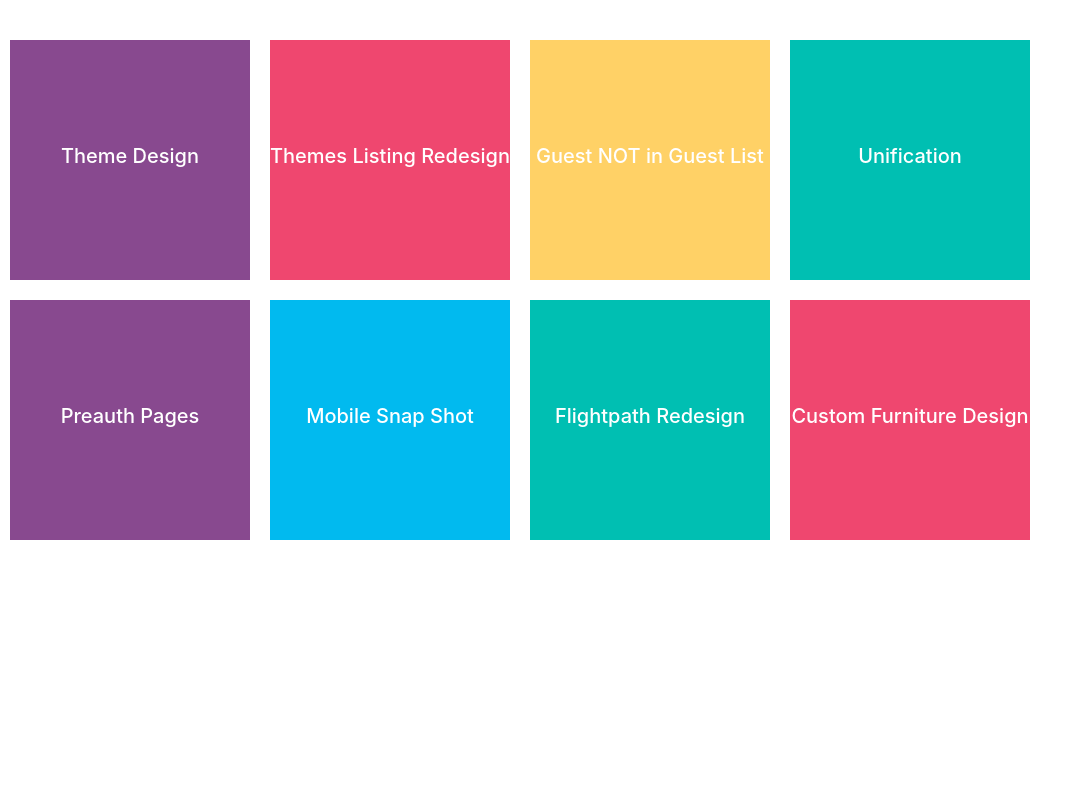
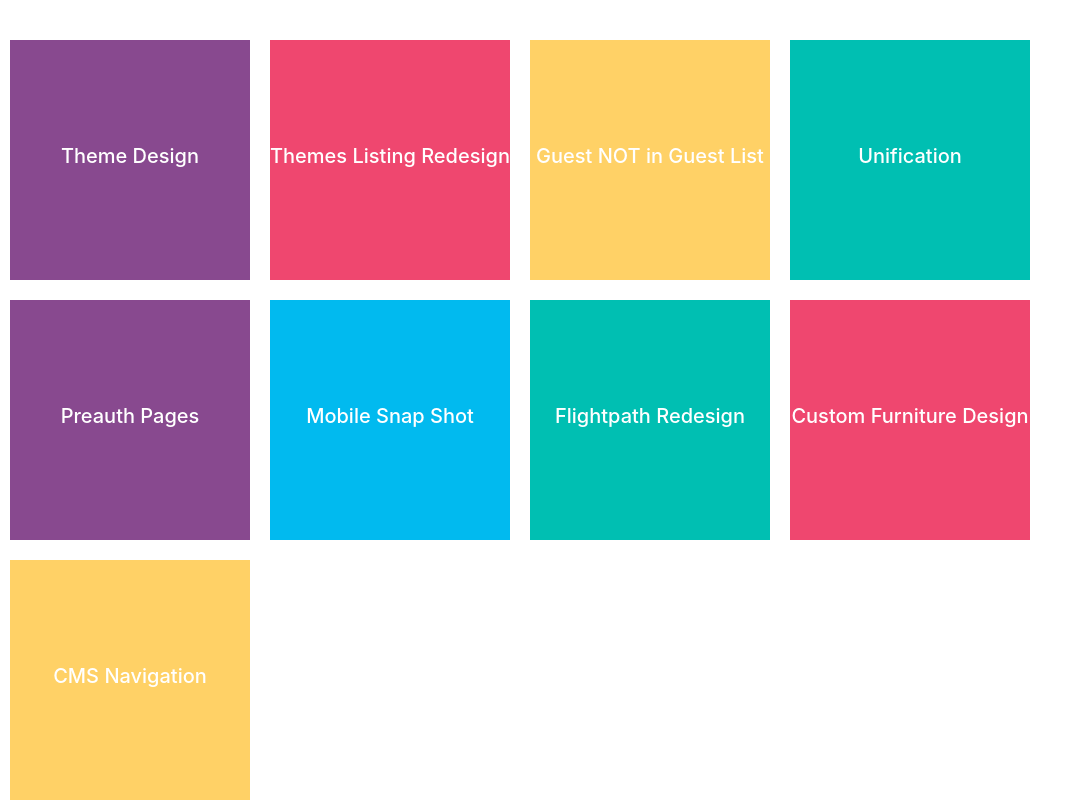
Before and after one commit to 12Noone/jfetherston-dot-com, a React app: page / in a window 1280 px wide. Shown: the part 930-1730 px from the top of the page, without its empty margins (0-1083 px from the left). Before the commit the page ends 1610 px from the top, so only its background shows below. Built offline with nearby package versions, Linux system fonts and the light colour scheme.

Commit message:
added in cms nav tile

```diff
--- a/src/viewerOptionsData.js
+++ b/src/viewerOptionsData.js
@@ -117,6 +117,16 @@ export const projectData = [
     ],
     tech: ['Photoshop'],
     color: 'pink'
+  },
+  {
+    key: 'cms',
+    header: 'CMS Navigation',
+    subHeading: 'Linear Flow and a Win for Mobile',
+    bodyCopy: [
+      ['We wanted to see if a different flow for editing pages would lead to more published wedding websites. I created a new navigation flow utilizing a more linear step by step flow then set up an Optimizely test to track the differences. Optimizely aside, this was a huge coupe for the Weddings platform in mobile.']
+    ],
+    tech: ['React', 'Redux', 'React Router', 'Less', 'Optimizely'],
+    color: 'yellow'
   }
 ]
 
```
